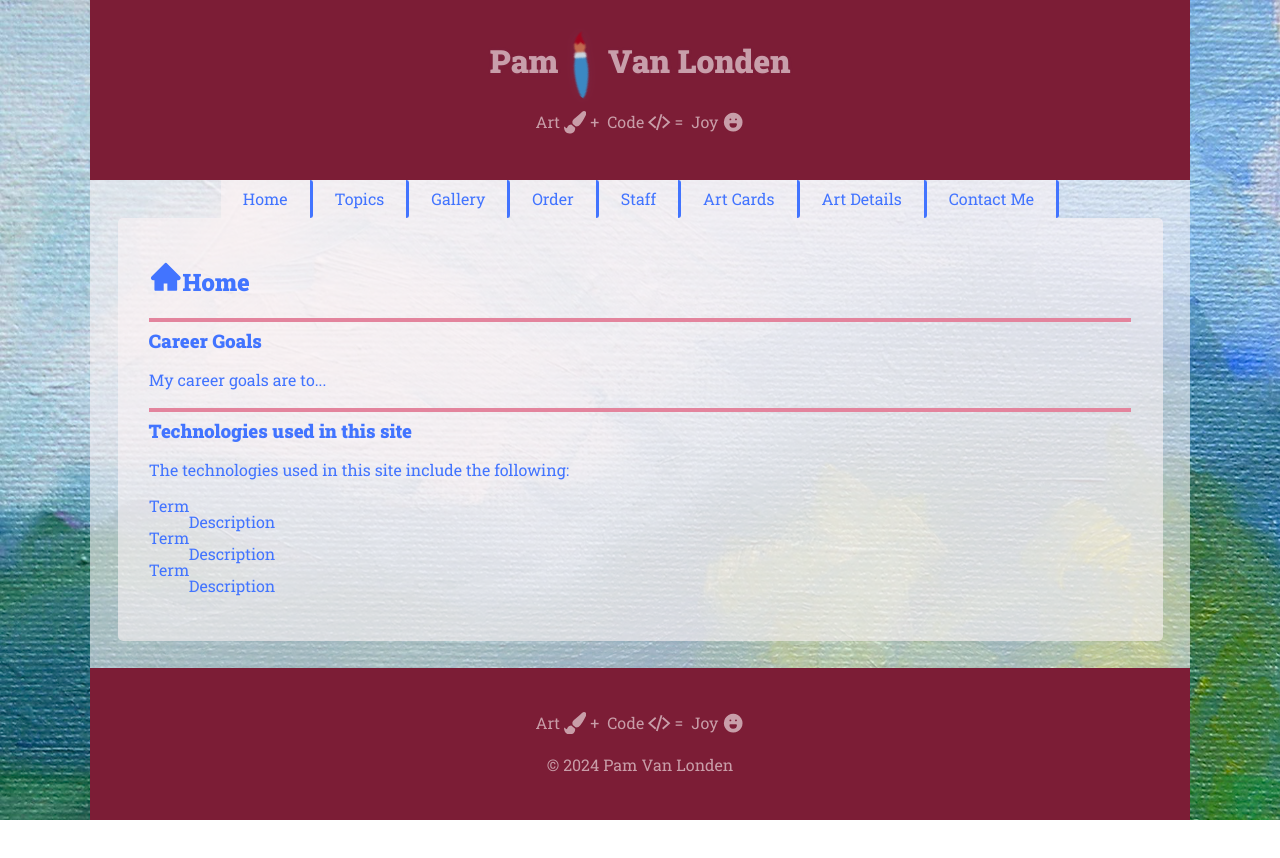
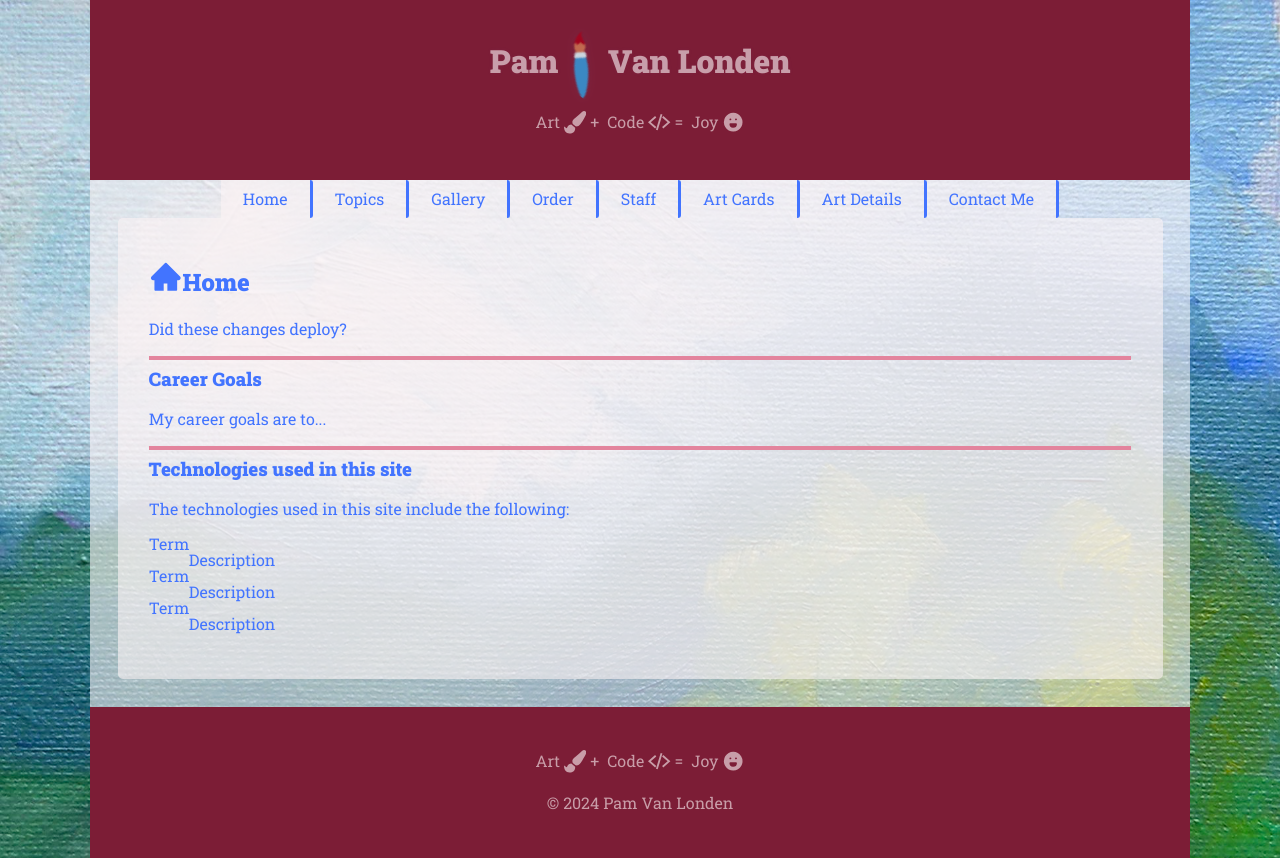
Before and after one commit to PamVanLonden/Portfolio, a React (Vite) app in the folder frontend/: page / in a window 1280 px wide. Before the commit the page ends 820 px from the top, so only its background shows below. Built offline with nearby package versions, Linux system fonts and the light colour scheme.

Commit message:
redeploy front and back

```diff
--- a/frontend/src/modules/GalleryPage-extra.jsx
+++ b/frontend/src/modules/GalleryPage-extra.jsx
@@ -8,7 +8,7 @@ import { GrGallery } from "react-icons/gr";
 
 const images = [
     {
-        filepath: '/src/assets/turtle-tessellation.png',
+        filepath: '../assets/turtle-tessellation.png',
         caption: 'Tessellation made with Python Turtle.',
         title: "&copy; 2022 Van Londen"
     },
--- a/frontend/src/modules/HomePage.jsx
+++ b/frontend/src/modules/HomePage.jsx
@@ -3,6 +3,7 @@ function HomePage(){
     return (
         <>
             <h2><i><AiFillHome /></i>Home</h2>
+            <p>Did these changes deploy?</p>
             <article>
                 <h3>Career Goals</h3>
                 <p>My career goals are to...</p>
```
Also changed, not shown: 1 other file (tests, documents, lock files or other folders).
